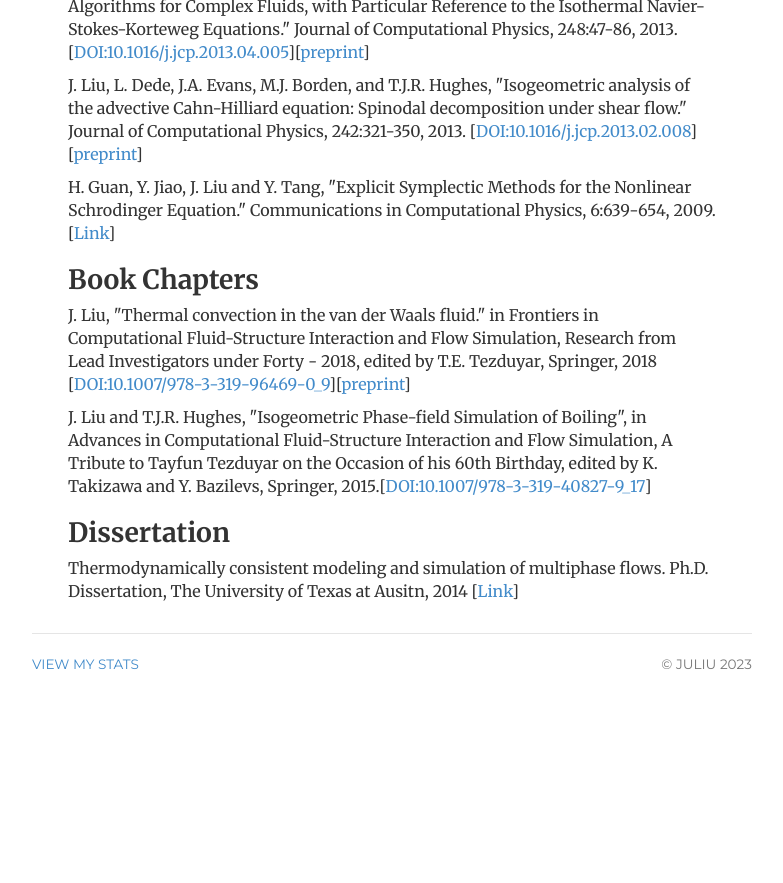
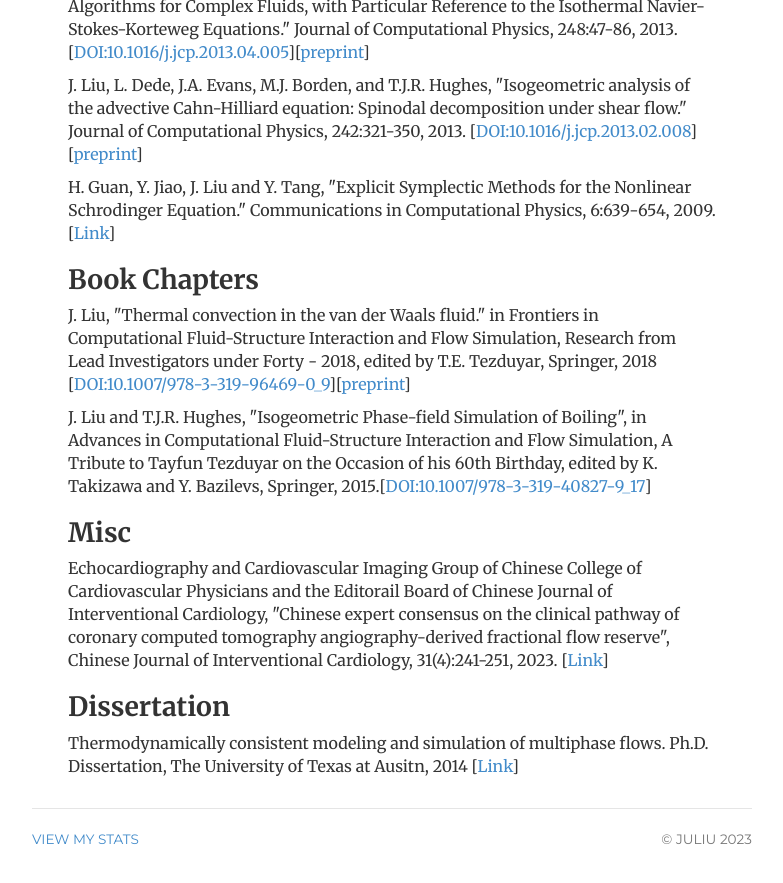
Before and after one commit to ju-liu/ju-liu.github.io, a Jekyll site: the page built from publications/index.html, in a window 1280 px wide and 900 px high, scrolled down 2000 px. Shown: the top 883 px of the window, without its empty margins (248-1031 px from the left). Built offline with Jekyll 4.4.1, drawn with Linux system fonts in a browser that asks for light colours; nearby versions of some CDN libraries; library files that are not in the unit come from our copies; comment, search, counter and statistics services are not loaded; before the commit the page ends 2726 px from its top, so only the background shows below that.

Commit message:
Update index.html

```diff
--- a/publications/index.html
+++ b/publications/index.html
@@ -101,7 +101,9 @@ description: Current Publications for Dr. Ju Liu
   edited by K. Takizawa and Y. Bazilevs, Springer, 2015.[<a
     href="http://link.springer.com/chapter/10.1007%2F978-3-319-40827-9_17">DOI:10.1007/978-3-319-40827-9_17</a>]</p>
 
-
+  <h2>Misc</h2>
+  <p>Echocardiography and Cardiovascular Imaging Group of Chinese College of Cardiovascular Physicians and the Editorail Board of Chinese Journal of Interventional Cardiology, "Chinese expert consensus on the clinical pathway of coronary computed tomography angiography-derived fractional flow reserve", Chinese Journal of Interventional Cardiology, 31(4):241-251, 2023. [<a
+    href="https://zjxb.cbpt.cnki.net/WKD/WebPublication/paperDigest.aspx?paperID=df344de2-1d9f-4c1a-b4e5-1cb109c379e0">Link</a>]</p>
 
   <h2>Dissertation</h2>
   <p>Thermodynamically consistent modeling and simulation of multiphase flows. Ph.D. Dissertation, The University of Texas at Ausitn, 2014 [<a href="https://repositories.lib.utexas.edu/handle/2152/28353" title="Thermodynamically consistent modeling and simulation of multiphase flows">Link</a>]</p>
```
